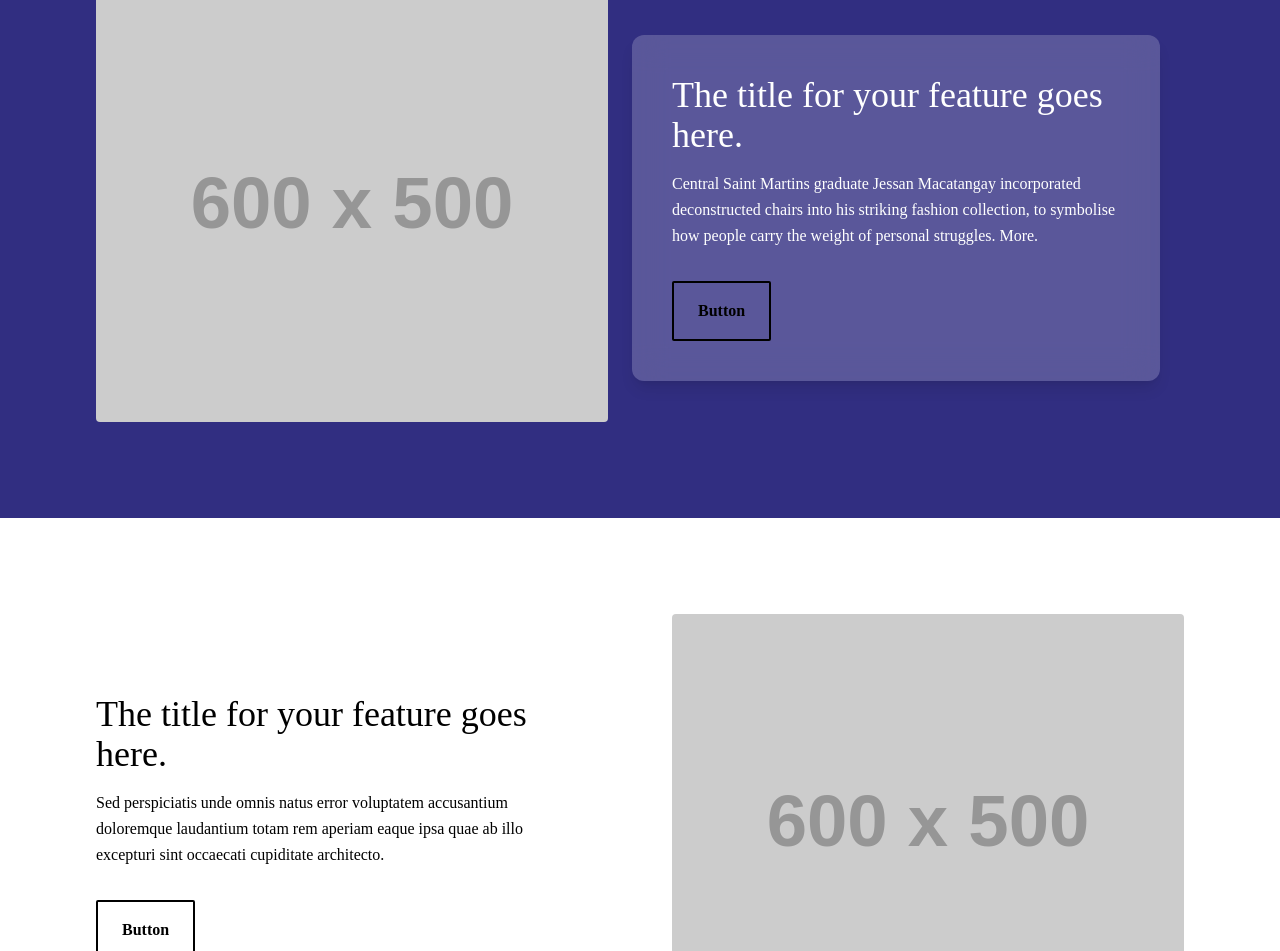
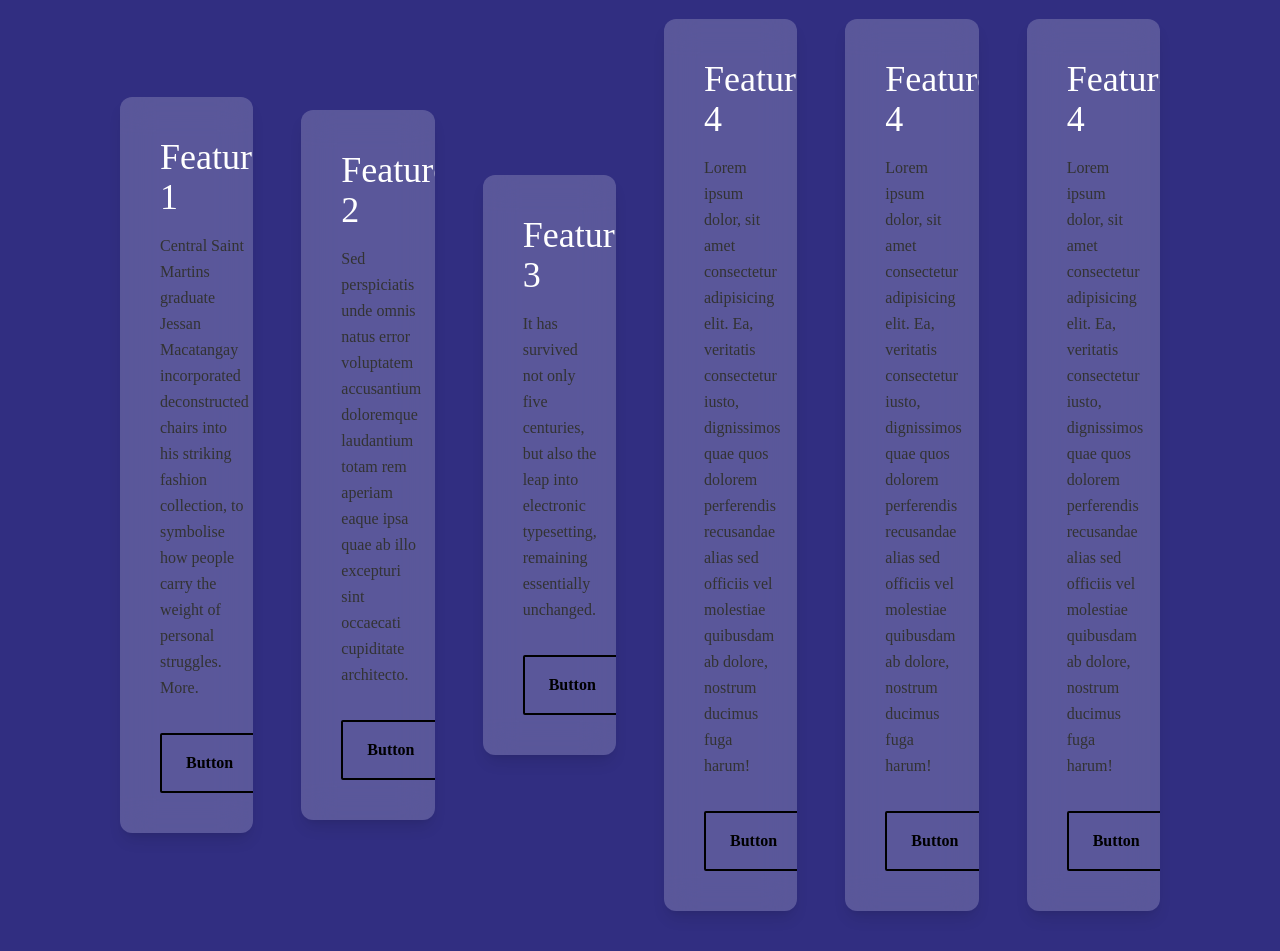
Before and after one commit to synerjay/landing-page-template-nextjs, a Next.js app: page / in a window 1280 px wide. Shown: the part 1701-2652 px from the top of the page. Built offline with nearby package versions, Linux system fonts and the light colour scheme.

Commit message:
changed features component

```diff
--- a/comps/Feature.js
+++ b/comps/Feature.js
@@ -3,20 +3,9 @@ import GlassCard from './GlassCard';
 
 const FeatureBox = (props) => {
   return (
-    <>
-      {props.features.map((feature, key) =>
-        feature.id % 2 !== 0 ? (
-          <section key={key} className='text-white'>
-            <div className='container bg-indigo-900 mx-auto flex px-24 py-24 md:flex-row flex-col items-center'>
-              <div className='lg:max-w-lg lg:w-full md:w-1/2 w-5/6 md:mb-0 mb-10 '>
-                <img
-                  className='object-cover object-center rounded'
-                  alt='hero'
-                  src='https://dummyimage.com/600x500/edf2f7/0f1631'
-                />
-              </div>
-              {/* <div className='lg:flex-grow md:w-1/2 lg:pl-24 md:pl-16 flex flex-col md:items-start md:text-left items-center text-center'> */}
-              <GlassCard>
+    <section className='bg-indigo-900 mx-auto flex px-24 py-24 md:flex-row flex-col items-center'>
+      {props.features.map((feature, key) => (
+        <GlassCard key={key}>
           <div className='lg:flex-grow md:w-1/2 flex flex-col md:items-start md:text-left items-center text-center p-10'>
             <h1 className='title-font sm:text-4xl text-3xl mb-4 font-medium text-white '>
               {feature.title}
@@ -29,35 +18,8 @@ const FeatureBox = (props) => {
             </div>
           </div>
         </GlassCard>
-              {/* </div> */}
-            </div>
+      ))}
     </section>
-        ) : (
-          <section key={key} className='text-black'>
-            <div className='container bg-white mx-auto flex px-24 py-24 md:flex-row flex-col items-center'>
-              <div className='lg:flex-grow md:w-1/2 lg:pr-24 md:pr-16 flex flex-col md:items-start md:text-left mb-16 md:mb-0 items-center text-center'>
-                <h1 className='title-font sm:text-4xl text-3xl mb-4 font-medium text-black'>
-                  {feature.title}
-                </h1>
-                <p className='mb-8 leading-relaxed'>{feature.desc}</p>
-                <div className='flex justify-center'>
-                  <button className='border-2 border-black  text-black rounded-sm font-bold py-4 px-6 mr-2 flex items-center hover:bg-white hover:text-indigo-500 transition ease-in-out duration-700'>
-                    Button
-                  </button>
-                </div>
-              </div>
-              <div className='lg:max-w-lg lg:w-full md:w-1/2 w-5/6'>
-                <img
-                  className='object-cover object-center rounded'
-                  alt='hero'
-                  src='https://dummyimage.com/600x500/edf2f7/0f1631'
-                />
-              </div>
-            </div>
-          </section>
-        )
-      )}
-    </>
   );
 };
 
@@ -66,28 +28,42 @@ const Feature = () => {
     {
       id: 1,
       img: './images/45.png',
-      title: 'The title for your feature goes here.',
+      title: 'Feature 1',
       desc: 'Central Saint Martins graduate Jessan Macatangay incorporated deconstructed chairs into his striking fashion collection, to symbolise how people carry the weight of personal struggles. More.',
       link: '/',
     },
     {
       id: 2,
       img: './images/Group Members.png',
-      title: 'The title for your feature goes here.',
+      title: 'Feature 2',
       desc: 'Sed perspiciatis unde omnis natus error voluptatem accusantium doloremque laudantium totam rem aperiam eaque ipsa quae ab illo excepturi sint occaecati cupiditate architecto.',
       link: '/',
     },
     {
       id: 3,
       img: './images/45.png',
-      title: 'The title for your featre goes here.',
+      title: 'Feature 3',
       desc: 'It has survived not only five centuries, but also the leap into electronic typesetting, remaining essentially unchanged.',
       link: '/',
     },
     {
       id: 4,
       img: './images/45.png',
-      title: 'The title for your feature goes here.',
+      title: 'Feature 4',
+      desc: 'Lorem ipsum dolor, sit amet consectetur adipisicing elit. Ea, veritatis consectetur iusto, dignissimos quae quos dolorem perferendis recusandae alias sed officiis vel molestiae quibusdam ab dolore, nostrum ducimus fuga harum!',
+      link: '/',
+    },
+    {
+      id: 5,
+      img: './images/45.png',
+      title: 'Feature 4',
+      desc: 'Lorem ipsum dolor, sit amet consectetur adipisicing elit. Ea, veritatis consectetur iusto, dignissimos quae quos dolorem perferendis recusandae alias sed officiis vel molestiae quibusdam ab dolore, nostrum ducimus fuga harum!',
+      link: '/',
+    },
+    {
+      id: 6,
+      img: './images/45.png',
+      title: 'Feature 4',
       desc: 'Lorem ipsum dolor, sit amet consectetur adipisicing elit. Ea, veritatis consectetur iusto, dignissimos quae quos dolorem perferendis recusandae alias sed officiis vel molestiae quibusdam ab dolore, nostrum ducimus fuga harum!',
       link: '/',
     },
@@ -100,3 +76,63 @@ const Feature = () => {
 };
 
 export default Feature;
+
+// const FeatureBox = (props) => {
+//   return (
+//     <>
+//       {props.features.map((feature, key) =>
+//         feature.id % 2 !== 0 ? (
+//           <section key={key} className='text-white'>
+//             <div className='container bg-indigo-900 mx-auto flex px-24 py-24 md:flex-row flex-col items-center'>
+//               <div className='lg:max-w-lg lg:w-full md:w-1/2 w-5/6 md:mb-0 mb-10 '>
+//                 <img
+//                   className='object-cover object-center rounded'
+//                   alt='hero'
+//                   src='https://dummyimage.com/600x500/edf2f7/0f1631'
+//                 />
+//               </div>
+//               {/* <div className='lg:flex-grow md:w-1/2 lg:pl-24 md:pl-16 flex flex-col md:items-start md:text-left items-center text-center'> */}
+//               <GlassCard>
+//                 <div className='lg:flex-grow md:w-1/2 flex flex-col md:items-start md:text-left items-center text-center p-10'>
+//                   <h1 className='title-font sm:text-4xl text-3xl mb-4 font-medium text-white '>
+//                     {feature.title}
+//                   </h1>
+//                   <p className='mb-8 leading-relaxed'>{feature.desc}</p>
+//                   <div className='flex justify-center'>
+//                     <button className='border-2 border-black  text-black rounded-sm font-bold py-4 px-6 mr-2 flex items-center hover:bg-white hover:text-indigo-500 transition ease-in-out duration-700'>
+//                       Button
+//                     </button>
+//                   </div>
+//                 </div>
+//               </GlassCard>
+//               {/* </div> */}
+//             </div>
+//           </section>
+//         ) : (
+//           <section key={key} className='text-black'>
+//             <div className='container bg-white mx-auto flex px-24 py-24 md:flex-row flex-col items-center'>
+//               <div className='lg:flex-grow md:w-1/2 lg:pr-24 md:pr-16 flex flex-col md:items-start md:text-left mb-16 md:mb-0 items-center text-center'>
+//                 <h1 className='title-font sm:text-4xl text-3xl mb-4 font-medium text-black'>
+//                   {feature.title}
+//                 </h1>
+//                 <p className='mb-8 leading-relaxed'>{feature.desc}</p>
+//                 <div className='flex justify-center'>
+//                   <button className='border-2 border-black  text-black rounded-sm font-bold py-4 px-6 mr-2 flex items-center hover:bg-white hover:text-indigo-500 transition ease-in-out duration-700'>
+//                     Button
+//                   </button>
+//                 </div>
+//               </div>
+//               <div className='lg:max-w-lg lg:w-full md:w-1/2 w-5/6'>
+//                 <img
+//                   className='object-cover object-center rounded'
+//                   alt='hero'
+//                   src='https://dummyimage.com/600x500/edf2f7/0f1631'
+//                 />
+//               </div>
+//             </div>
+//           </section>
+//         )
+//       )}
+//     </>
+//   );
+// };
--- a/comps/GlassCard.js
+++ b/comps/GlassCard.js
@@ -1,8 +1,11 @@
 import React from 'react';
 
-const GlassCard = ({ children }) => {
+const GlassCard = ({ children, key }) => {
   return (
-    <div className='GlassDiv flex flex-col lg:flex-row bg-white backdrop-filter backdrop-blur-lg bg-opacity-20 rounded-xl overflow-hidden w-full max-w-5xl shadow-lg m-4 lg:m-6'>
+    <div
+      key={key}
+      className='GlassDiv flex flex-col lg:flex-row bg-white backdrop-filter backdrop-blur-lg bg-opacity-20 rounded-xl overflow-hidden w-full max-w-5xl shadow-lg m-4 lg:m-6'
+    >
       {children}
     </div>
   );
```
Lines whose indentation alone changed are shown as unchanged.
